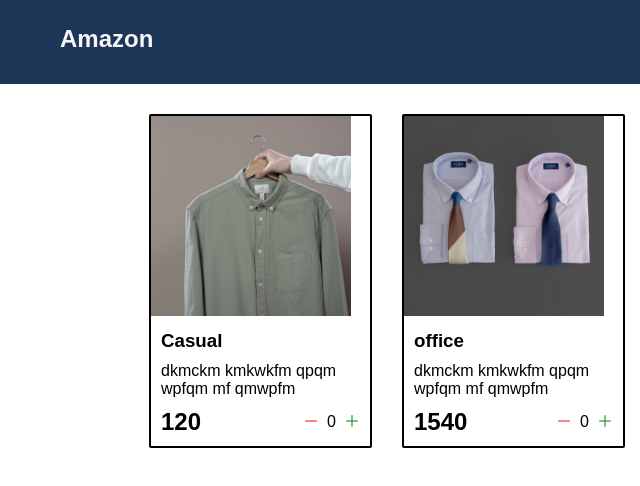
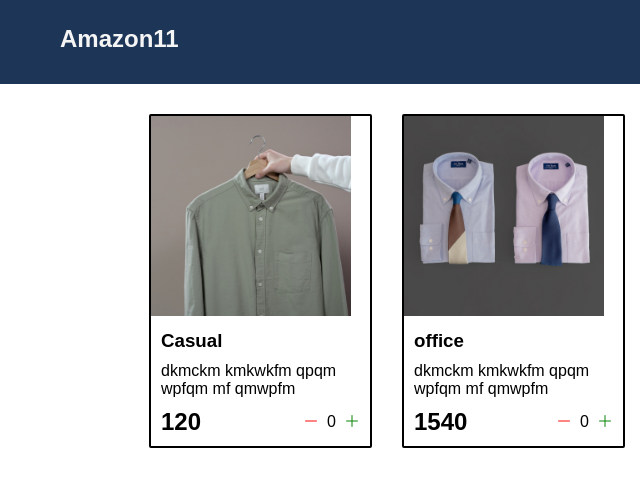
Before and after one commit to kslikith22/ClothingStore, a plain HTML site: page Cloth store/index.html in a window 1280 px wide. Shown: the full height of the page, 0-640 px from the left. Drawn offline with nearby package versions, Linux system fonts and the light colour scheme.

Commit message:
Update index.html

```diff
--- a/Cloth store/index.html
+++ b/Cloth store/index.html
@@ -10,7 +10,7 @@
 </head>
 <body>
     <div class="navbar">
-        <a href="index.html"><h2>Amazon</h2></a>
+        <a href="index.html"><h2>Amazon11</h2></a>
         <a href="cart.html">
             <div class="cart">
             <i class="bi bi-cart2 "></i>
```
